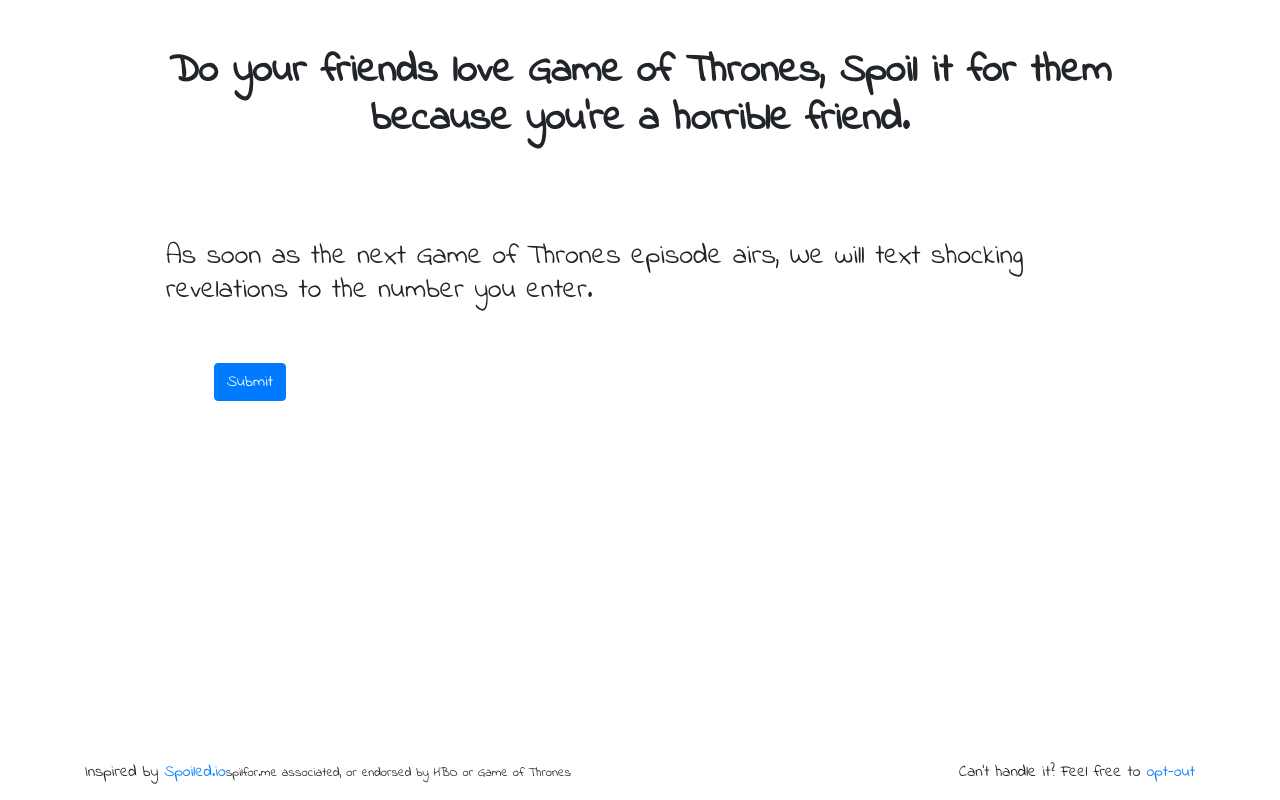
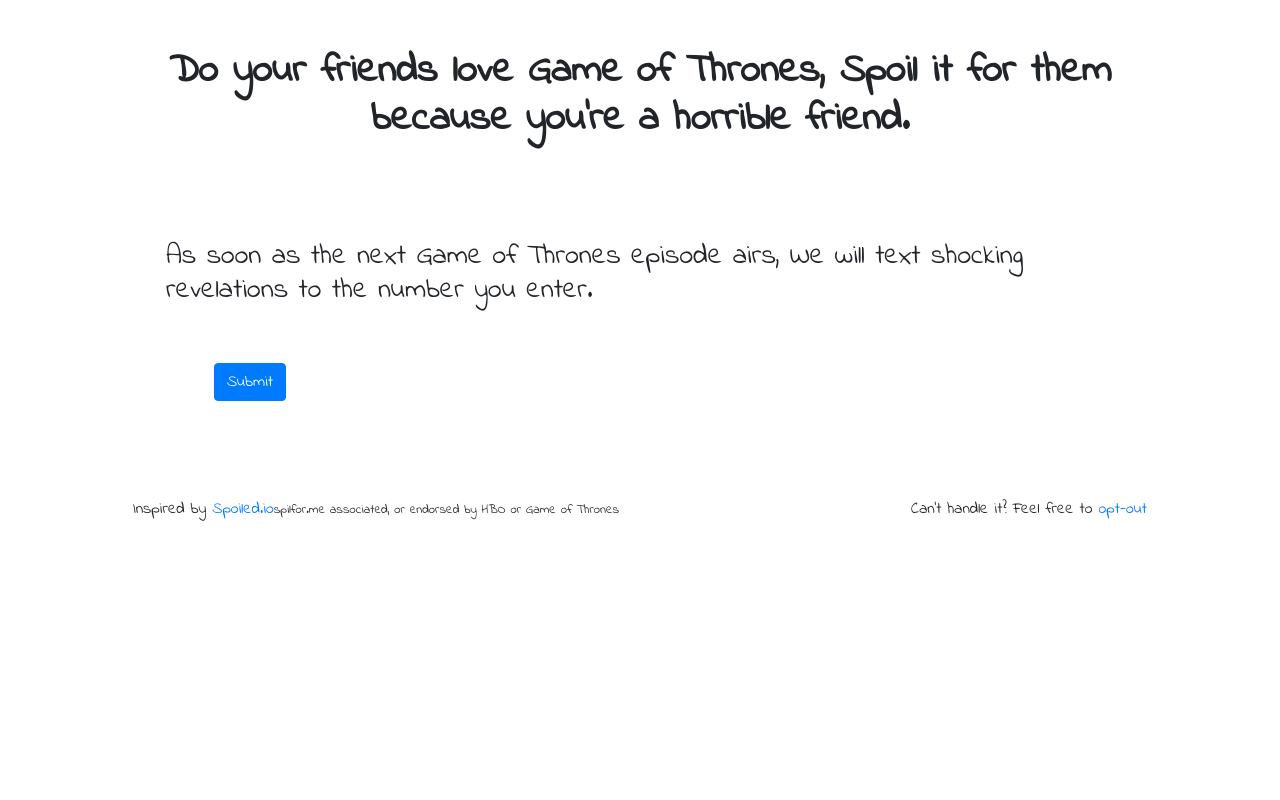
Before and after one commit to phillipahereza/Spoiler, a Django app: page / in a window 1280 px wide. Run offline with Django 3.2, Linux system fonts and the light colour scheme; parts of the project's set-up code (start-up, migrations or seed data) failed here and were passed over; some libraries are stand-ins or nearby versions.

Commit message:
fix footer

```diff
--- a/spoiler/tv_spoiler/templates/base.html
+++ b/spoiler/tv_spoiler/templates/base.html
@@ -17,7 +17,7 @@
   <link rel="icon" type="image/png" sizes="32x32" href={% static 'favicon-32x32.png' %}>
   <link rel="icon" type="image/png" sizes="16x16" href={% static 'favicon-16x16.png' %}>
 </head>
-<body style="font-family: 'Indie Flower', cursive;">
+<body style="font-family: 'Indie Flower', cursive; min-height: 100vh;">
 {% for message in messages %}
   <div class="alert alert-{{ message.tags }} alert-dismissible fade show" role="alert" style="text-align: center">
     {{ message }}
@@ -36,7 +36,7 @@
   {% block content %}
 
   {% endblock content %}
-  <footer style="position: absolute; left: 0; bottom: 0; width: 100%; overflow: hidden;">
+  <footer style="left: 0; bottom: 0; width: 100%; overflow: hidden;">
     <div class="container">
       <div class="float-left">
         <p>Inspired by <a href="https://spoiled.io" target="_blank">Spoiled.io</a></p>
```
